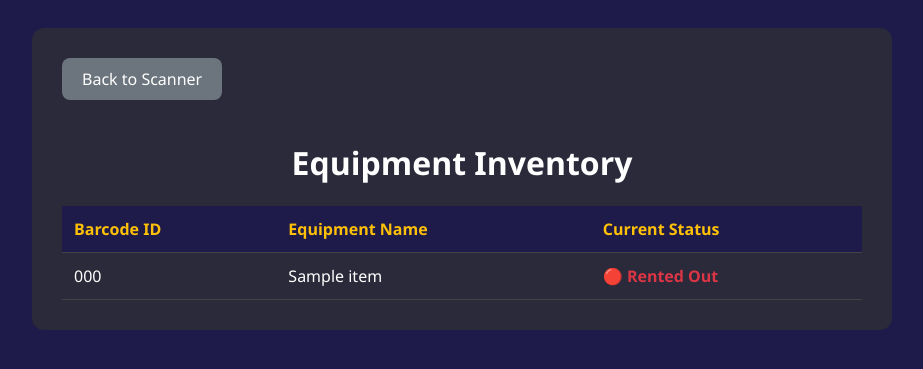
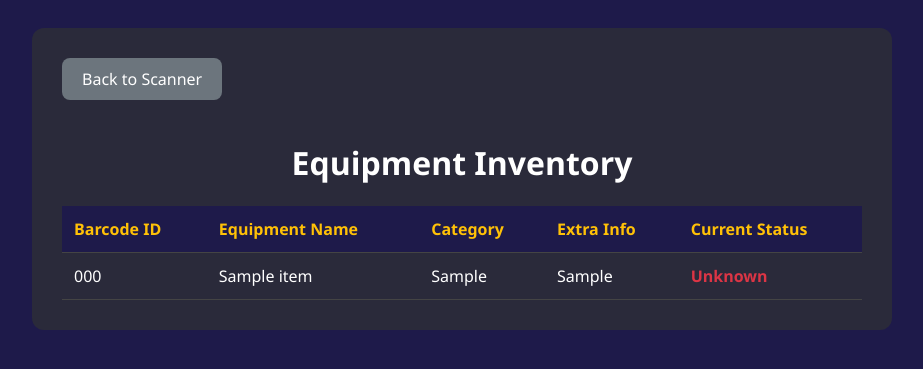
Before and after one commit to RasmusGuldager/Barcode_scanner, a Flask app: page /inventory in a window 1280 px wide. Shown: the top 369 px of the page, without its empty margins (178-1101 px from the left). Run offline with Flask 3, Linux system fonts and the light colour scheme; tables that the repository leaves empty hold one stand-in row (values such as "Sample post").

Commit message:
more item info

```diff
--- a/app.py
+++ b/app.py
@@ -30,10 +30,23 @@ class Item(db.Model):
     id = db.Column(db.Integer, primary_key=True)
     barcode = db.Column(db.String(50), unique=True, nullable=False)
     name = db.Column(db.String(100), nullable=False)
+    extra_info = db.Column(db.Text, nullable=True)
     is_rented = db.Column(db.Boolean, default=False)
+    category = db.Column(db.String(50), nullable=True)
 
     # Enables back-referencing to rental transactions for this item
     history = db.relationship('RentalTransaction', backref='item', lazy=True)
+
+    @property
+    def current_renter_email(self):
+        if not self.is_rented:
+            return None
+        # Kig i historikken for at finde det udlån, der ikke er afleveret endnu
+        for transaction in self.history:
+            if transaction.returned_at is None:
+                # Retur emailen på den bruger, der sidder med udstyret
+                return transaction.user.email
+        return "Unknown"
 
 # 3. Rental log database
 class RentalTransaction(db.Model):
@@ -60,7 +73,6 @@ logging.basicConfig(
         logging.StreamHandler()
     ]
 )
-
 
 # Serve the HTML file
 @app.route('/')
--- a/templates/inventory.html
+++ b/templates/inventory.html
@@ -28,6 +28,8 @@
                 <tr>
                     <th>Barcode ID</th>
                     <th>Equipment Name</th>
+                    <th>Category</th>
+                    <th>Extra Info</th>
                     <th>Current Status</th>
                 </tr>
             </thead>
@@ -36,17 +38,19 @@
                 <tr>
                     <td>{{ item.barcode }}</td>
                     <td>{{ item.name }}</td>
+                    <td>{{ item.category or '-' }}</td>
+                    <td style="white-space: pre-wrap;">{{ item.extra_info or '' }}</td>
                     <td>
                         {% if item.is_rented %}
-                            <span class="status-out">🔴 Rented Out</span>
+                            <span class="status-out">{{ item.current_renter_email }}</span>
                         {% else %}
-                            <span class="status-in">🟢 In Storage</span>
+                            <span class="status-in">In Storage</span>
                         {% endif %}
                     </td>
                 </tr>
                 {% else %}
                 <tr>
-                    <td colspan="3" style="text-align: center;">No items registered yet. Scan an item to add it!</td>
+                    <td colspan="5" style="text-align: center;">No items registered yet. Scan an item to add it!</td>
                 </tr>
                 {% endfor %}
             </tbody>
```
Also changed, not shown: add_items.py (+28 -7 lines).
